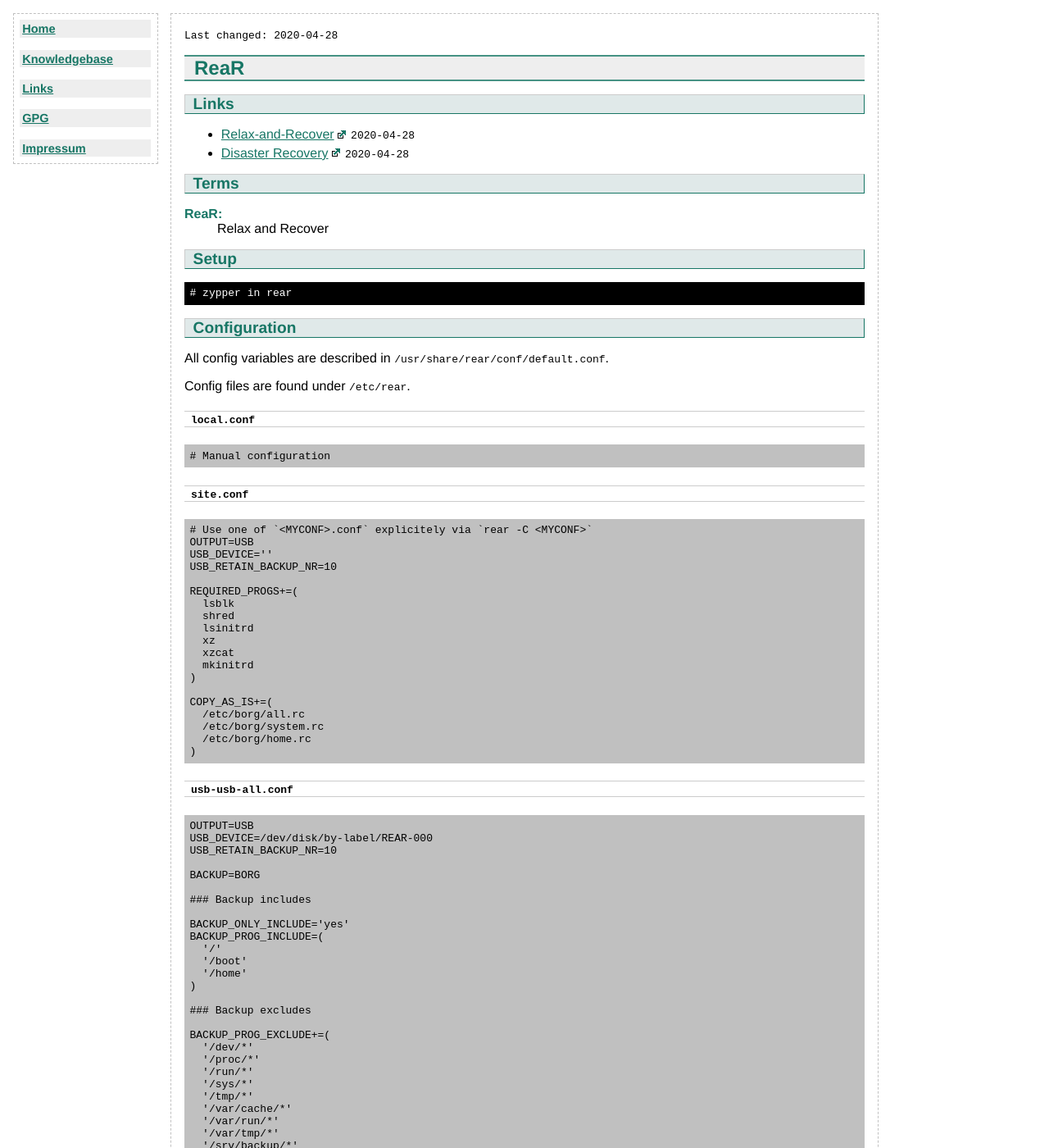
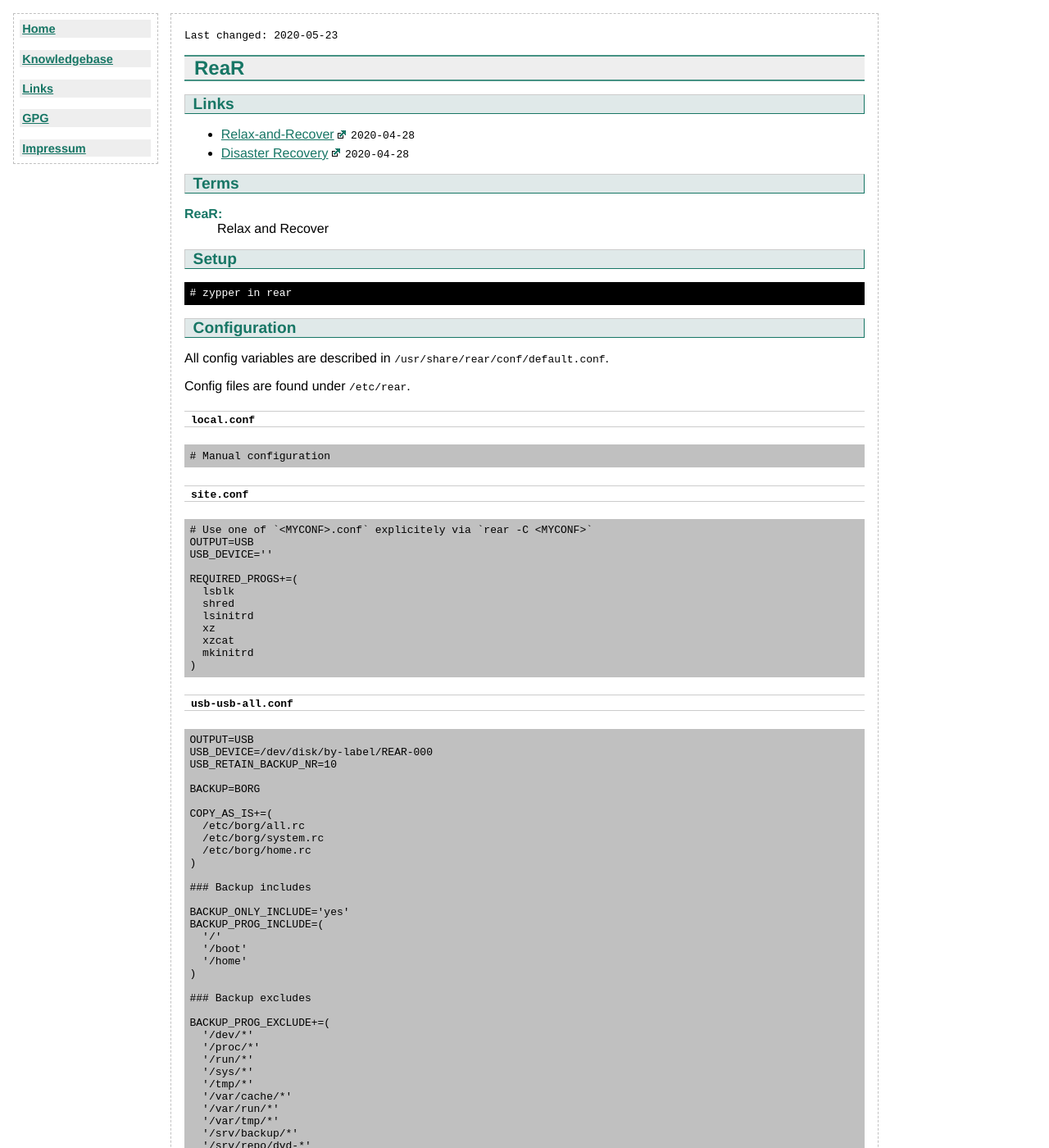
Before and after one commit to flyinggreenfrog/flyinggreenfrog.github.io, a Jekyll site: the page built from knowledgebase/rear.md, in a window 1280 px wide and 1400 px high. Shown: the whole window at 82% size. Built offline with Jekyll 4.4.1, drawn with Linux system fonts in a browser that asks for light colours; some of the changed text lies outside the part shown.

Commit message:
Work on knowledgebase rear.

```diff
--- a/knowledgebase/rear.md
+++ b/knowledgebase/rear.md
@@ -1,6 +1,6 @@
 ---
 title: ReaR
-last-changed: <time>2020-04-28</time>
+last-changed: <time>2020-05-23</time>
 knowledgebase: true
 categories: [Linux]
 ---
@@ -38,7 +38,6 @@ Config files are found under `/etc/rear`.
 # Use one of `<MYCONF>.conf` explicitely via `rear -C <MYCONF>`
 OUTPUT=USB
 USB_DEVICE=''
-USB_RETAIN_BACKUP_NR=10
 
 REQUIRED_PROGS+=(
   lsblk
```
Also changed, not shown: other parts of knowledgebase/rear.md (+7 -7 lines).
